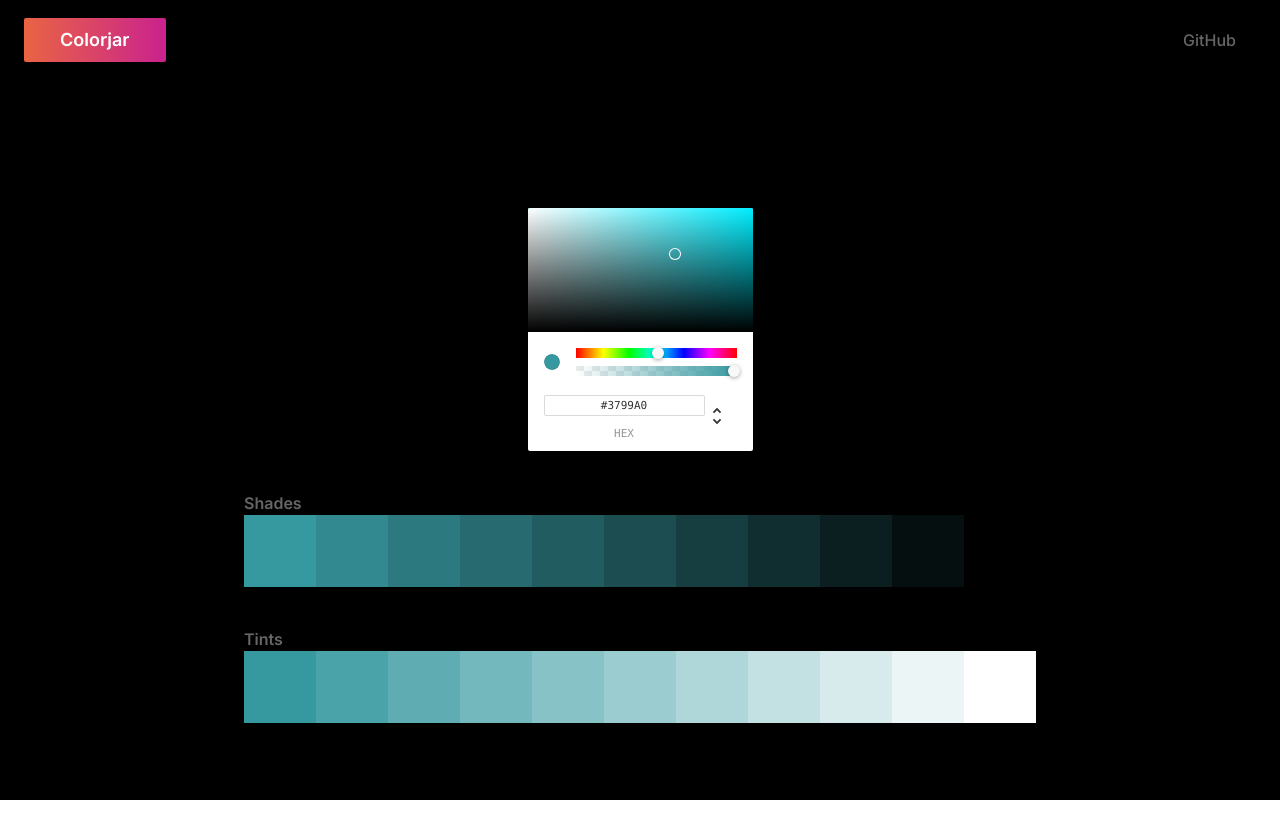
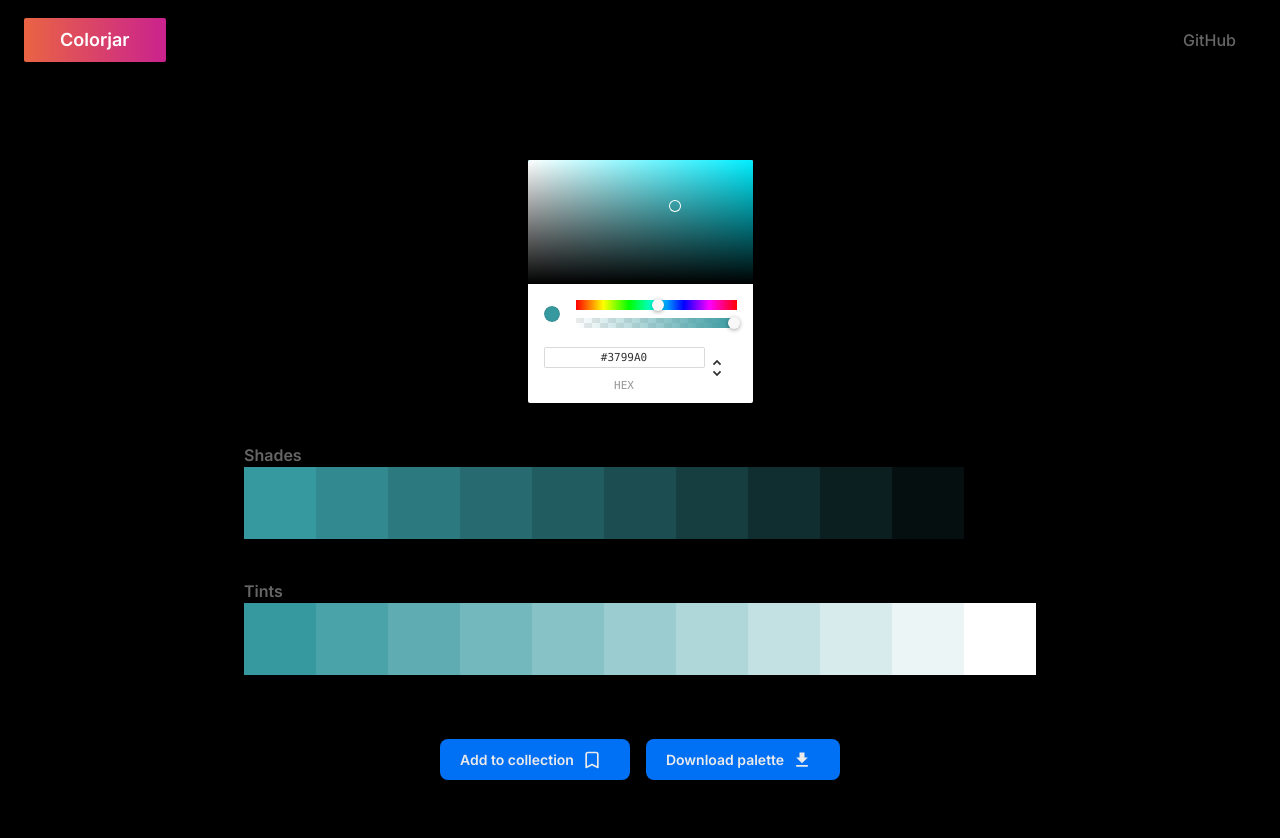
Before and after one commit to elousia/colorjar, a Next.js app: page /generate in a window 1280 px wide. Shown: the top 838 px of the page. Before the commit the page ends 800 px from the top, so only its background shows below. Built offline with nearby package versions, Linux system fonts and the light colour scheme.

Commit message:
add download feature

```diff
--- a/components/Hero.tsx
+++ b/components/Hero.tsx
@@ -35,16 +35,10 @@ function HeroHome() {
 							</p>
 
 							<div>
-								{/* <button
-									type='button'
-									className='w-full max-w-sm transition duration-100 ease-in-out text-black bg-white hover:bg-white focus:ring-4 focus:outline-none focus:ring-white font-medium rounded-lg text-sm px-5 py-2.5 text-center inline-flex items-center dark:focus:ring-white mr-2 mx-auto'
-								>
-									Start generating palettes
-								</button> */}
 								<Link href='/generate'>
 									<button
 										type='button'
-										className='text-gray-900 bg-gray-100 hover:bg-gray-200 focus:ring-4 focus:outline-none focus:ring-gray-100 font-medium rounded-lg text-sm px-5 py-2.5 text-center inline-flex items-center dark:focus:ring-gray-500 mr-2 mb-2 transition-all duration-100 ease-linear'
+										className='text-gray-900 bg-gray-100 hover:bg-gray-200 focus:ring-4 focus:outline-none focus:ring-gray-100 rounded-lg text-sm px-5 py-2.5 text-center inline-flex items-center dark:focus:ring-gray-500 mr-2 mb-2 transition-all duration-100 ease-linear font-semibold'
 									>
 										Start generating palettes
 										<span role='emoji' className='text-lg ml-2'>
--- a/components/Layout.tsx
+++ b/components/Layout.tsx
@@ -3,7 +3,7 @@ import Header from './Header';
 
 export default function Layout({ children }: { children: React.ReactNode }) {
 	return (
-		<main className='bg-[#000000] min-h-screen'>
+		<main className='bg-[#000000] min-h-screen h-full'>
 			<Header />
 			{children}
 		</main>
--- a/package.json
+++ b/package.json
@@ -12,6 +12,7 @@
     "@tailwindcss/forms": "^0.5.2",
     "color": "^4.2.3",
     "color-scheme": "^1.0.1",
+    "file-saver": "^2.0.5",
     "next": "12.2.0",
     "nice-color-palettes": "^3.0.0",
     "react": "18.2.0",
@@ -22,6 +23,7 @@
   },
   "devDependencies": {
     "@types/color": "^3.0.3",
+    "@types/file-saver": "^2.0.5",
     "@types/node": "18.0.0",
     "@types/react": "18.0.14",
     "@types/react-color": "^3.0.6",
--- a/pages/generate.tsx
+++ b/pages/generate.tsx
@@ -1,12 +1,44 @@
 import React, { useState } from 'react';
 import { ChromePicker } from 'react-color';
+import { saveAs } from 'file-saver';
+
 import { VscCopy } from 'react-icons/vsc';
+import { HiOutlineBookmark } from 'react-icons/hi';
+import { MdFileDownload } from 'react-icons/md';
 
 import { createTintsAndShades } from '../utils/color-utils';
 
 export default function Generate() {
 	const [initialColor, setColor] = useState('#3799A0');
 	const generated = createTintsAndShades(initialColor);
+	// console.log(JSON.stringify(Object.assign({}, generated?.calculatedShades)));
+
+	// generated?.calculatedTints?.map((it, i) => {
+	// 	it = '#' + it;
+	// 	console.log(it);
+	// });
+
+	const allTints = JSON.stringify(
+		Object.assign({}, generated?.calculatedTints)
+	);
+	const allShades = JSON.stringify(
+		Object.assign({}, generated?.calculatedShades)
+	);
+
+	const fileTemplate = `
+    {
+        "origin": "${initialColor}",
+        "shades": ${allShades},
+        "tints": ${allTints}
+    }
+    `;
+
+	const handleSave = () => {
+		const file = new File([fileTemplate], `${Date.now()}-colorjar.json`, {
+			type: 'application/json;charset=utf-8',
+		});
+		saveAs(file);
+	};
 
 	const handleColorChangeComplete = (color: any) => {
 		// always use only the HEX value of the color
@@ -14,14 +46,14 @@ export default function Generate() {
 		setColor(color.hex);
 	};
 	return (
-		<div className='mx-auto my-32 max-w-8xl px-9 items-center flex flex-col justify-between'>
+		<section className='mx-auto my-20 max-w-8xl px-9 items-center flex flex-col justify-between'>
 			<div className='mx-auto'>
 				<ChromePicker
 					color={initialColor}
 					onChange={handleColorChangeComplete}
 				/>
 			</div>
-			<section className='flex flex-col max-w-5xl mx-auto'>
+			<div className='flex flex-col max-w-5xl mx-auto'>
 				<div className='flex flex-col mt-10'>
 					<span className='font-semibold text-gray-600'>Shades</span>
 					<div className='flex items-center justify-start flex-wrap'>
@@ -54,7 +86,28 @@ export default function Generate() {
 						})}
 					</div>
 				</div>
-			</section>
-		</div>
+			</div>
+			<div className='flex items-center justify-between mx-auto flex-wrap my-16'>
+				<div className='mx-2'>
+					<button
+						type='button'
+						className='w-full text-gray-200 bg-blue-600 hover:bg-blue-700 focus:ring-4 focus:outline-none focus:ring-blue-100 rounded-lg text-sm px-5 py-2.5 text-center inline-flex items-center dark:focus:ring-blue-500 mr-2 mb-2 transition-all duration-100 ease-linear font-semibold'
+					>
+						Add to collection
+						<HiOutlineBookmark className='text-xl font-bold ml-2' />
+					</button>
+				</div>
+				<div className='mx-2'>
+					<button
+						type='button'
+						onClick={() => handleSave()}
+						className='w-full text-gray-200 bg-blue-600 hover:bg-blue-700 focus:ring-4 focus:outline-none focus:ring-blue-100 rounded-lg text-sm px-5 py-2.5 text-center inline-flex items-center dark:focus:ring-blue-500 mr-2 mb-2 transition-all duration-100 ease-linear font-semibold'
+					>
+						Download palette
+						<MdFileDownload className='text-xl font-bold ml-2' />
+					</button>
+				</div>
+			</div>
+		</section>
 	);
 }
--- a/styles/globals.css
+++ b/styles/globals.css
@@ -6,6 +6,7 @@
 
 html,
 body {
+	background-color: black;
 	padding: 0;
 	margin: 0;
 	font-family: 'Inter', -apple-system, BlinkMacSystemFont, Segoe UI, Roboto,
```
Also changed, not shown: palette.json (added, +9 -0 lines), 1 other file (tests, documents, lock files or other folders).
